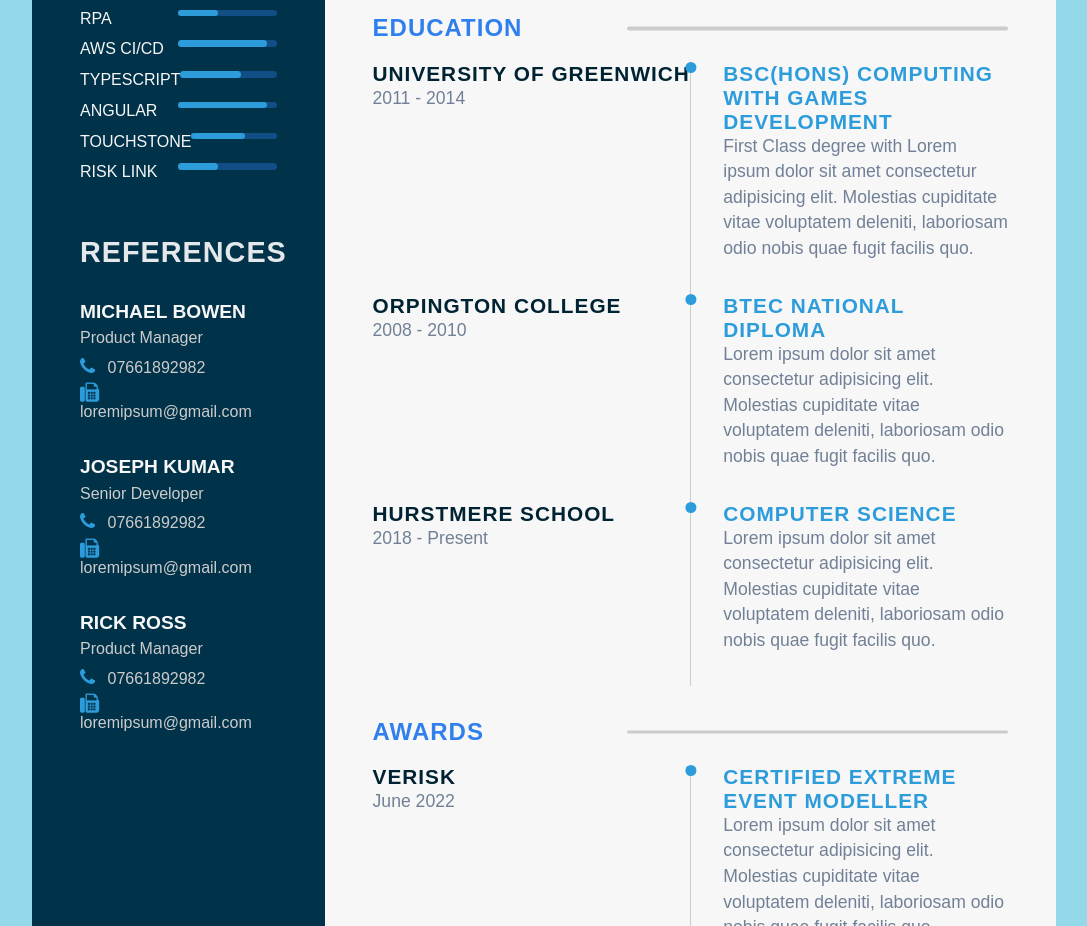
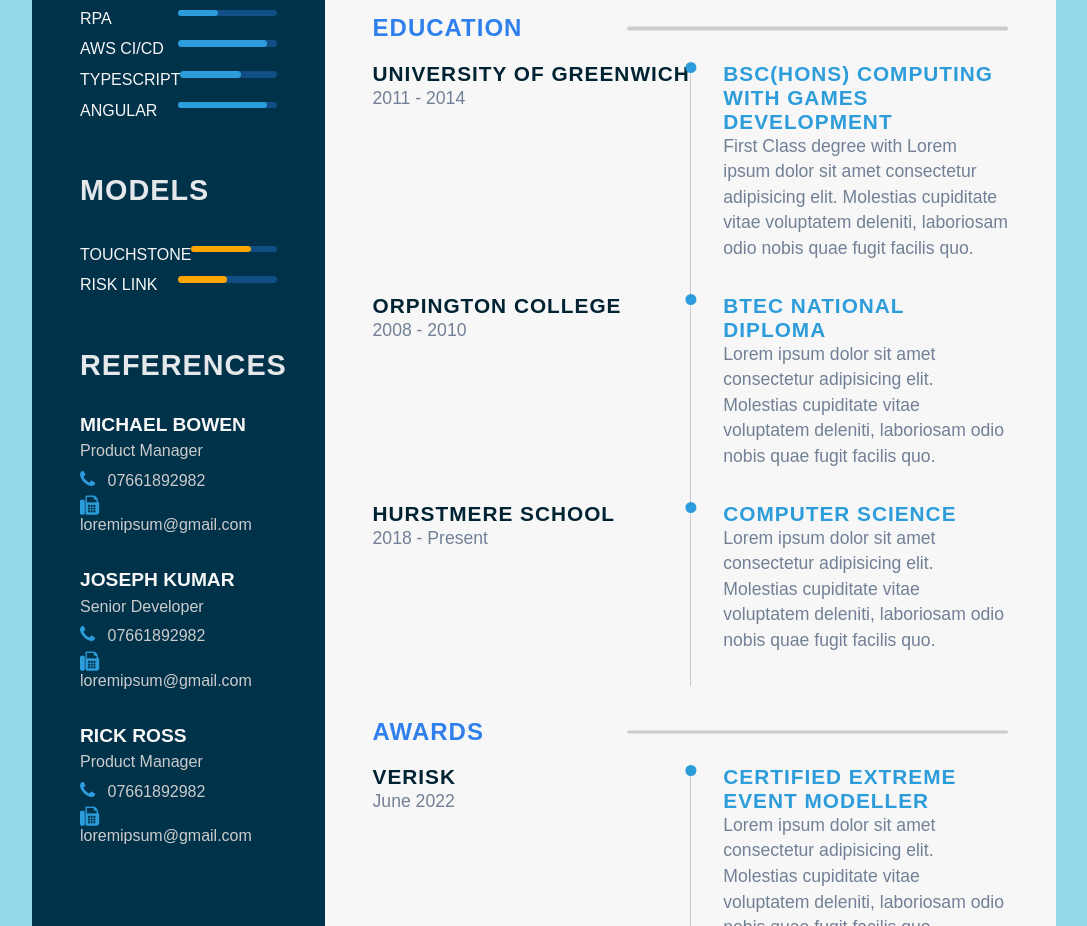
Before and after one commit to befljack/jbwebsite, a plain HTML site: page index.html in a window 1280 px wide. Shown: the part 1011-1937 px from the top of the page, without its empty margins (96-1183 px from the left). Drawn offline with Linux system fonts and the light colour scheme.

Commit message:
Split out cat model skill levels into own section

```diff
--- a/index.html
+++ b/index.html
@@ -85,16 +85,20 @@
                   <div class="progress ps-progress"></div>
                 </div>
               </li>
+            </ul>
+
+            <h3 class="main-title">Models</h3>
+            <ul>
               <li>
                 <p class="skill-title">Touchstone</p>
                 <div class="progress-bar">
-                  <div class="progress n-progress"></div>
+                  <div class="progress ts-progress"></div>
                 </div>
               </li>
               <li>
                 <p class="skill-title">Risk Link</p>
                 <div class="progress-bar">
-                  <div class="progress c-progress"></div>
+                  <div class="progress rl-progress"></div>
                 </div>
               </li>
             </ul>
--- a/styles.css
+++ b/styles.css
@@ -129,6 +129,14 @@ body {
 }
 .w-progress {
   width: 78%;
+}
+.rl-progress {
+  width: 50%;
+  background-color: orange;
+}
+.ts-progress {
+  width: 70%;
+  background-color: orange;
 }
 
 .skill-title {
```
